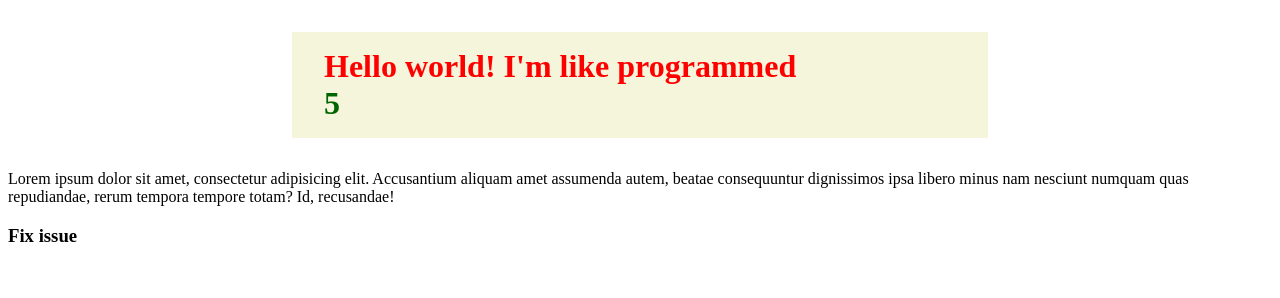
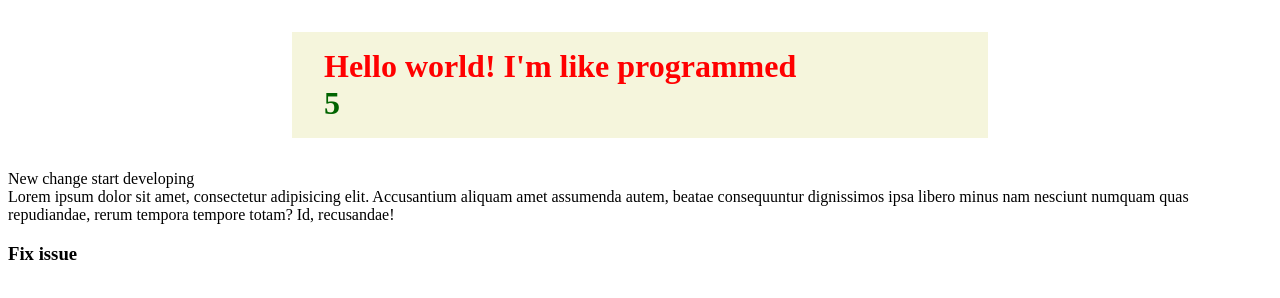
Before and after one commit to blurzoom/GitLesson, a plain HTML site: page index.html in a window 1280 px wide. Drawn offline with Linux system fonts and the light colour scheme.

Commit message:
New functional create

```diff
--- a/index.html
+++ b/index.html
@@ -7,6 +7,7 @@
 </head>
 <body>
 <h1>Hello world!</h1>
+<h7>New change start developing</h7>
 <div>Lorem ipsum dolor sit amet, consectetur adipisicing elit. Accusantium aliquam amet assumenda autem, beatae
     consequuntur dignissimos ipsa libero minus nam nesciunt numquam quas repudiandae, rerum tempora tempore totam? Id,
     recusandae!
```
